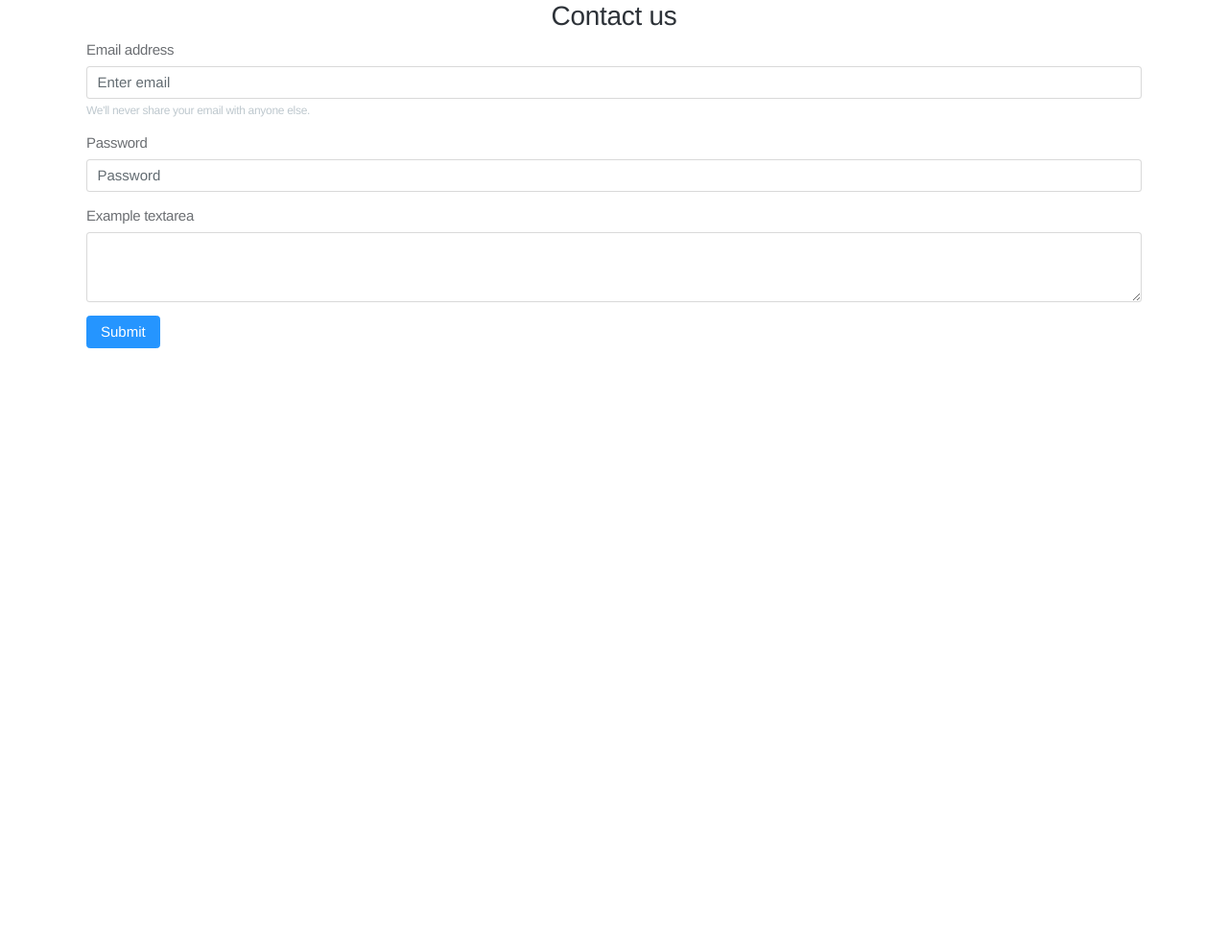
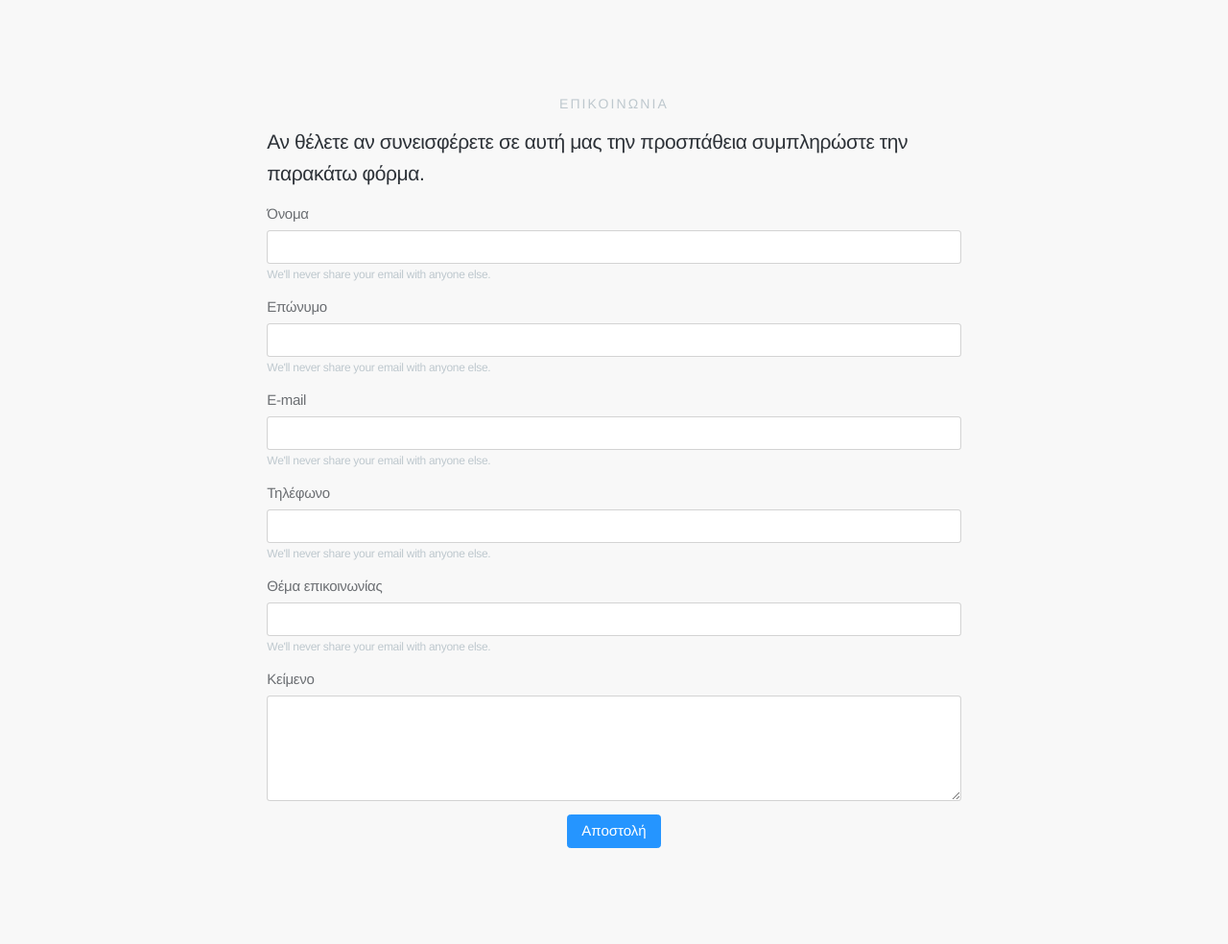
Before and after one commit to melnikolaidis86/contact-form, a PHP site: page /contact-form/templates/modules/contact-form.php in a window 1280 px wide. Shown: the whole page at 96% size. Before the commit the page ends 363 px from the top, so only its background shows below. Run offline with PHP 8.4, Linux system fonts and the light colour scheme; data that the repository does not hold is empty; some libraries are stand-ins or nearby versions.

Commit message:
Completing the contact page and email functionality

```diff
--- a/config/config.php
+++ b/config/config.php
@@ -1 +1,3 @@
 <?php
+//Application URI
+define('BASE_URI', 'http://localhost/contact-form/');
--- a/config/email_config.php
+++ b/config/email_config.php
@@ -3,6 +3,7 @@
 define('EMAIL_HOST', 'mail.melnikolaidis.eu');
 define('EMAIL_USERNAME', 'info@melnikolaidis.eu');
 define('EMAIL_PASSWORD', '!GVTqR%MqjA{');
+define('EMAIL_RECIPIENT', 'melnikolaidis86@gmail.com');
 
 // Import PHPMailer classes into the global namespace
 // These must be at the top of your script, not inside a function
--- a/templates/modules/contact-form.php
+++ b/templates/modules/contact-form.php
@@ -1,23 +1,47 @@
 <?php include('../includes/header.php'); ?>
 
+<div class="block" style="background-color: #F8F8F8">
     <div class="container">
-    <h3 class="text-center">Contact us</h3>
-    <form>
+    <div class="row">
+
+        <div class="col-md-10 col-lg-8 offset-md-1 offset-lg-2">
+            <h6 class="text-center text-uppercase text-muted mb-3">Επικοινωνια</h6>
+            <h3 class="lead mb-3">Αν θέλετε αν συνεισφέρετε σε αυτή μας την προσπάθεια συμπληρώστε την παρακάτω φόρμα.</h3>
+            <form  method="post" action="<?php echo BASE_URI; ?>email.php">
                 <div class="form-group">
-        <label for="exampleInputEmail1">Email address</label>
-        <input type="email" class="form-control" id="exampleInputEmail1" aria-describedby="emailHelp" placeholder="Enter email">
-        <small id="emailHelp" class="form-text text-muted">We'll never share your email with anyone else.</small>
+                    <label for="firstName">Όνομα</label>
+                    <input type="text" name="first_name" class="form-control" id="firstName" aria-describedby="firstNameMessage">
+                    <small id="firstNameMessage" class="form-text text-muted">We'll never share your email with anyone else.</small>
                 </div>
                 <div class="form-group">
-        <label for="exampleInputPassword1">Password</label>
-        <input type="password" class="form-control" id="exampleInputPassword1" placeholder="Password">
+                    <label for="lastName">Επώνυμο</label>
+                    <input type="text" name="last_name" class="form-control" id="lastName" aria-describedby="lastNameMessage">
+                    <small id="lastNameMessage" class="form-text text-muted">We'll never share your email with anyone else.</small>
                 </div>
                 <div class="form-group">
-        <label for="exampleTextarea">Example textarea</label>
-        <textarea class="form-control" id="exampleTextarea" rows="3"></textarea>
+                    <label for="email">E-mail</label>
+                    <input type="email" name="email" class="form-control" id="email" aria-describedby="emailMessage">
+                    <small id="emailMessage" class="form-text text-muted">We'll never share your email with anyone else.</small>
                 </div>
-     <button type="submit" class="btn btn-primary">Submit</button>
+                <div class="form-group">
+                    <label for="phone">Τηλέφωνο</label>
+                    <input type="text" name="phone" class="form-control" id="phone" aria-describedby="phoneMessage">
+                    <small id="phoneMessage" class="form-text text-muted">We'll never share your email with anyone else.</small>
+                </div>
+                <div class="form-group">
+                    <label for="subject">Θέμα επικοινωνίας</label>
+                    <input type="text" name="subject" class="form-control" id="subject" aria-describedby="subjectMessage">
+                    <small id="subjectMessage" class="form-text text-muted">We'll never share your email with anyone else.</small>
+                </div>
+                <div class="form-group">
+                    <label for="message">Κείμενο</label>
+                    <textarea class="form-control" name="text_area" id="message" rows="5"></textarea>
+                </div>
+                <button type="submit" name="submit" class="d-block mx-auto btn btn-primary">Αποστολή</button>
             </form>
+        </div>
+    </div>
+    </div>
 </div>
 
 <?php include('../includes/footer.php'); ?>
```
Also changed, not shown: contact.php (+0 -20 lines), email.php (added, +36 -0 lines). Lines whose indentation alone changed are shown as unchanged.
